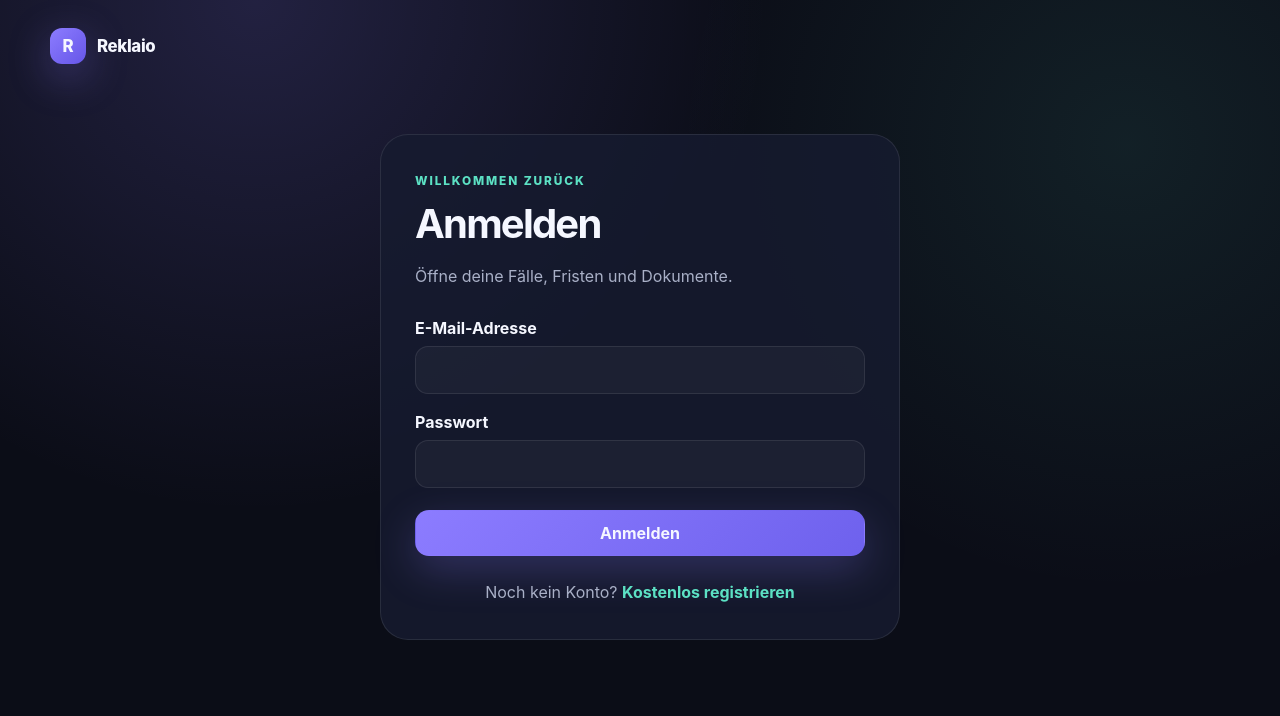
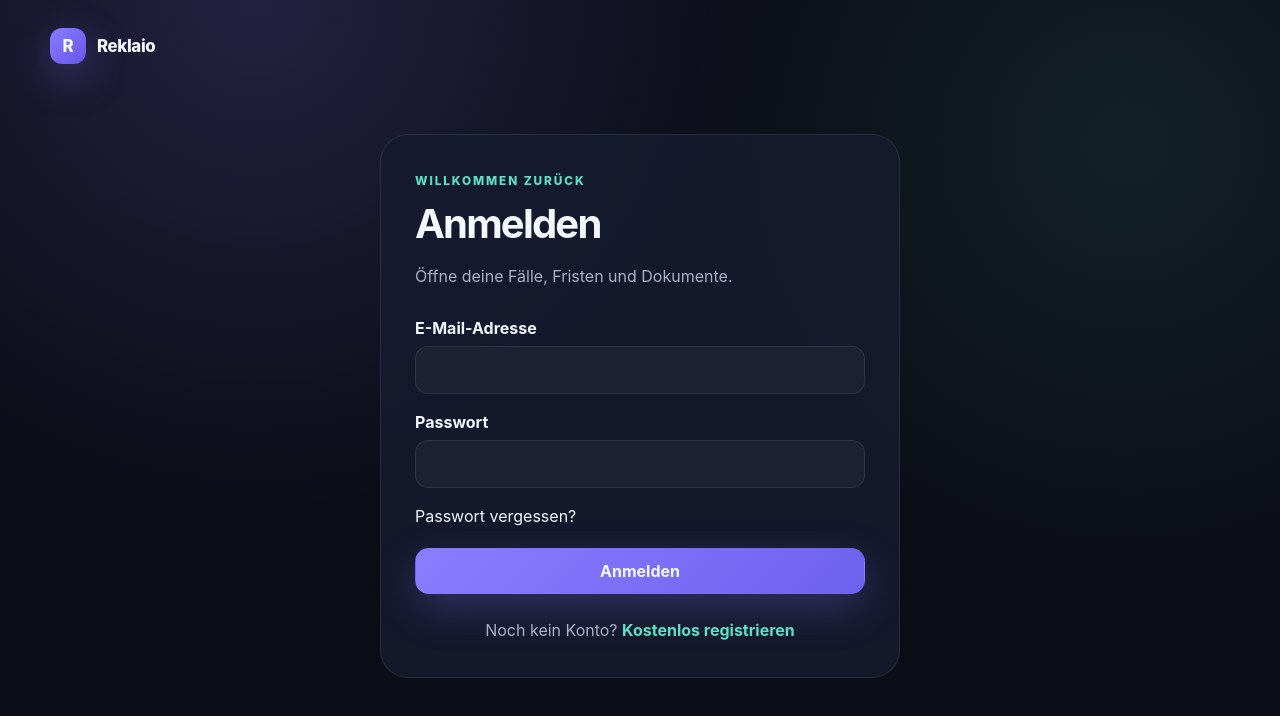
Before and after one commit to acciento89-bot/reklaio, a Next.js app: page /anmelden in a window 1280 px wide. Shown: the top 716 px of the page. Built offline with nearby package versions, Linux system fonts and the light colour scheme; no server answers.

Commit message:
Link login to password recovery

```diff
--- a/app/anmelden/page.tsx
+++ b/app/anmelden/page.tsx
@@ -3,7 +3,7 @@ import { redirect } from "next/navigation";
 import { getCurrentUser } from "@/lib/auth";
 
 type LoginPageProps = {
-  searchParams: Promise<{ error?: string; deleted?: string }>;
+  searchParams: Promise<{ error?: string; deleted?: string; notice?: string }>;
 };
 
 export default async function LoginPage({ searchParams }: LoginPageProps) {
@@ -12,7 +12,7 @@ export default async function LoginPage({ searchParams }: LoginPageProps) {
     redirect("/dashboard");
   }
 
-  const { error, deleted } = await searchParams;
+  const { error, deleted, notice } = await searchParams;
 
   return (
     <main className="auth-page container">
@@ -29,6 +29,7 @@ export default async function LoginPage({ searchParams }: LoginPageProps) {
           </div>
         ) : null}
 
+        {notice ? <div className="notice-card auth-deleted-notice" role="status"><strong>{notice}</strong></div> : null}
         {error ? <div className="form-error" role="alert">{error}</div> : null}
 
         <form className="auth-form" action="/api/auth/login" method="post">
@@ -40,6 +41,7 @@ export default async function LoginPage({ searchParams }: LoginPageProps) {
             Passwort
             <input name="password" type="password" autoComplete="current-password" required />
           </label>
+          <div className="auth-password-help"><Link href="/passwort-vergessen">Passwort vergessen?</Link></div>
           <button className="button button-primary" type="submit">Anmelden</button>
         </form>
 
```
